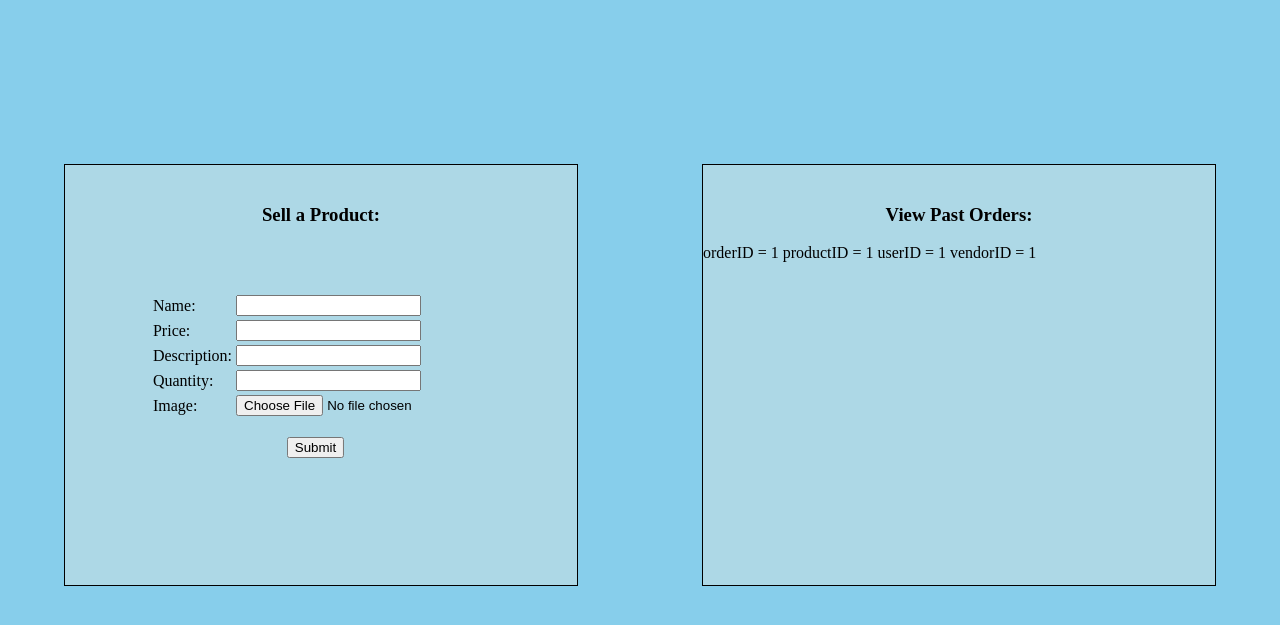
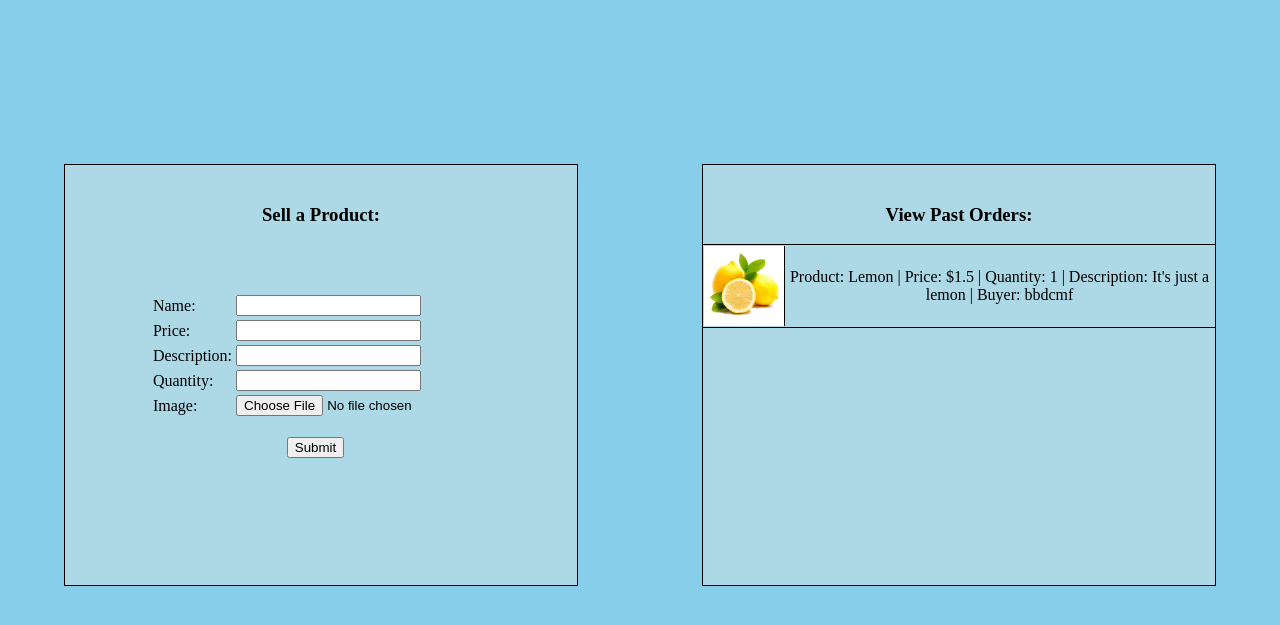
Before and after one commit to bbdcmf/ITS450-Final, a PHP site: page /orders.php in a window 1280 px wide. Shown: the part 39-664 px from the top of the page. Run offline with PHP 8.4, Linux system fonts and the light colour scheme; a user stored in the database is signed in; data comes from the database, SQL or seed files in the repository; both versions use the stored data as it was before the commit; tables that the repository leaves empty hold one stand-in row (values such as "Sample post").

Commit message:
Changes to be committed: 	modified:   Caddyfile 	modified:   Dockerfile 	modified:   README.md 	modified:   css/project.css 	modified:   docker-compose.yml 	modified:   header.php 	modified:   html/account.html 	modified:   html/index.html 	modified:   html/loggedIn.html 	modified:   html/loggedOut.html 	modified:   html/login.html 	modified:   html/orders.html

```diff
--- a/css/project.css
+++ b/css/project.css
@@ -124,8 +124,8 @@ body {
   overflow-x: hidden;
   padding-top: 20px;
   z-index: 1;
+}
 
-}
 .left {
   margin-left: 5%;
   left: 0;
@@ -138,6 +138,23 @@ body {
   right: 0;
   border: 1px solid black;
   background-color: lightblue;
+  overflow-y: auto;
+}
+
+.basicOrders {
+  height: 50%;
+  width: 40%;
+  overflow-x: hidden;
+  padding-top: 20px;
+  z-index: 1;
+  position:absolute;
+  left:50%;
+  top:20%;
+  -webkit-transform:translate(-50%,0);
+  transform:translate(-50%,0);
+  border: 1px solid black;
+  background-color: lightblue;
+  overflow-y: auto;
 }
 
 .makeOrder {
@@ -176,6 +193,38 @@ body {
   border-right: 1px solid black;
 }
 
+.pastOrderstd img {
+  display: inline-block;
+  height: 80px;
+  width: 80px;
+  float: left;
+  border-right: 1px solid black;
+}
+
+.pastOrdersItem {
+  height: 100%;
+  text-align: center;
+  display: flex;
+  justify-content: center;
+  align-items: center;
+}
+
+.pastOrders {
+  margin: 0 auto;
+  width: 100%;
+  border-collapse: collapse;
+}
+
+.pastOrders tr {
+  border-top: 1px solid black;
+  border-bottom: 1px solid black;
+}
+
+
+.pastOrders td {
+  height: 50px;
+}
+
 a:link {
   color: black;
   font-weight: bold;
@@ -183,9 +232,9 @@ a:link {
 }
 
 .purchaseDiv {
-  height: 200px;
+  height: 170px;
+  width: 400px;
   border: 1px solid black;
-  text-align: center;
   padding-left: 20px;
   padding-right: 20px;
   display: flex;
--- a/html/index.html
+++ b/html/index.html
@@ -1,5 +1,5 @@
 	<head>
-		<title>Lemon Shop</title>
+		<title>Shop</title>
 	</head>
 	<body>
 		<h3 class='indexWelcome'>Welcome to the Shop!</h3>
--- a/html/orders.html
+++ b/html/orders.html
@@ -1,31 +1,8 @@
+<html>
 <head>
 	<title>Orders</title>
 </head>
 <body>
-	<div class="split left">
-		<h3 style="text-align: center">Sell a Product:</h3>
-		<div class="makeOrder">
-			<form method="POST" action="orders.php" enctype="multipart/form-data">
-				<table>
-					<tr>
-						<td>Name:</td>
-						<td><input type="text" name="name" minlength="1" /></td>
-					</tr>
-					<tr>
-						<td>Price:</td>
-						<td><input type="number" name="price" min="0" step="0.01" /></td>
-					</tr>
-					<tr>
-						<td>Description:</td>
-						<td><input type="text" name="description" minlength="1" /></td>
-					</tr>
-					<tr>
-						<td>Quantity:</td>
-						<td><input type="number" name="quantity" min="1" /></td>
-					</tr>
-					<tr>
-						<td>Image:</td>
-						<td><input type='file' name='image' id='image' /></td>
-					</tr>
-				</table>
-				<br />
+	<div class="basicOrders">
+	<h3 style="text-align: center;">View Past Orders:</h3>
+	<table class="pastOrders">
--- /dev/null
+++ b/html/ordersAdmin.html
@@ -0,0 +1,31 @@
+<head>
+	<title>Orders</title>
+</head>
+<body>
+<div class="split left">
+		<h3 style="text-align: center">Sell a Product:</h3>
+		<div class="makeOrder">
+			<form method="POST" action="orders.php" enctype="multipart/form-data">
+				<table>
+					<tr>
+						<td>Name:</td>
+						<td><input type="text" name="name" minlength="1" /></td>
+					</tr>
+					<tr>
+						<td>Price:</td>
+						<td><input type="number" name="price" min="0" step="0.01" /></td>
+					</tr>
+					<tr>
+						<td>Description:</td>
+						<td><input type="text" name="description" minlength="1" /></td>
+					</tr>
+					<tr>
+						<td>Quantity:</td>
+						<td><input type="number" name="quantity" min="1" /></td>
+					</tr>
+					<tr>
+						<td>Image:</td>
+						<td><input type='file' name='image' id='image' /></td>
+					</tr>
+				</table>
+				<br />
--- a/orders.php
+++ b/orders.php
@@ -2,25 +2,19 @@
 // TODO: Take the info from the database and send it to the 'View Past Orders' div.
 
 require('header.php');
-require('html/orders.html');
+// If the admin is checking the orders page
+if(isset($_SESSION['username']) and $_SESSION['username'] == 'vendor'){
+	require('html/ordersAdmin.html');
 	// Add the CSRF token by hashing the data 'orders.php' using SHA256 with the session token as the secret key
 	echo('			<input type="hidden" name="csrf-token" value="' . hash_hmac("sha256", "orders.php", $_SESSION["token"]) . '" />
 				<input type="submit" name="makeOrderSubmit" value="Submit" style="margin-left: 40%;" />
 			</form>
 		</div>');
-
 	$target_dir = "uploads/"; // The folder where the images will be stored in the webserver
 	$errorstr = 'Error: '; // Init. the error string in case there are errors
 
-// Get the user's userID from the database (used for SQL below)
-$stmt = $db->prepare("SELECT id FROM users WHERE username=?");
-$stmt->bind_param("s", $_SESSION['username']);
-$stmt->execute();
-$result = $stmt->get_result();
-$user = $result->fetch_assoc();
-$userID = $user['id'];
 
-// If the user has pressed the 'Submit' button
+	// If the admin has pressed the 'Submit' button
 	if(isset($_POST['makeOrderSubmit']) and !empty($_POST['csrf-token'])){
 		// Hash the data 'orders.php' using SHA256 with the session token as the secret key
 		$token = hash_hmac('sha256', 'orders.php', $_SESSION['token']);
@@ -93,19 +87,56 @@ if(isset($_POST['makeOrderSubmit']) and !empty($_POST['csrf-token'])){
 
 	echo("</div>
 		<div class='split right'>
-		<h3 style='text-align: center'>View Past Orders:</h3>");
+			<h3 style='text-align: center'>View Past Orders:</h3>
+			<table class='pastOrders'>");
 
-		// Get all of the orders that the user bought or sold
-		$stmt = $db->prepare("SELECT * FROM orders WHERE userID = ? OR vendorID = ?");
-		$stmt->bind_param("ii", $userID, $userID);
+			// Get all the data for each order placed
+			$stmt = $db->query("SELECT * FROM orders");
+			while($order = $stmt->fetch_assoc()){
+				$stmt2 = $db->prepare("SELECT * FROM shop WHERE productID = ?");
+				$stmt2->bind_param("i", $order['productID']);
+				$stmt2->execute();
+				$result2 = $stmt2->get_result();
+				$row = $result2->fetch_assoc();
+
+				// Get the name of the user who placed each order
+				$stmt3 = $db->prepare("SELECT username FROM users WHERE id = ?");
+				$stmt3->bind_param("i", $order['userID']);
+				$stmt3->execute();
+				$result3 = $stmt3->get_result();
+				$buyer = $result3->fetch_assoc();
+				echo("<tr><td class='pastOrderstd'><img src='" . $row['imgPath'] . "' /><div class='pastOrdersItem'>" . "Product: " .  $row['item'] . " | Price: $" . $row['price'] .  " | Quantity: " . $row['quantity'] . " | Description: ". $row['description'] . " | Buyer: " . $buyer['username'] . "</td></tr></div>");
+			}
+			echo("</table>");
+
+	echo("</div>
+</body>
+</html>");
+}
+
+// If a regular user is checking their orders
+else{
+	require('html/orders.html');
+	// Get the user's userID from the database (used for SQL below)
+	$stmt = $db->prepare("SELECT id FROM users WHERE username=?");
+	$stmt->bind_param("s", $_SESSION['username']);
+	$stmt->execute();
+	$result = $stmt->get_result();
+	$user = $result->fetch_assoc();
+	$userID = $user['id'];
+
+	$stmt = $db->prepare("SELECT * FROM orders WHERE userID = ?");
+	$stmt->bind_param("i", $userID);
 	$stmt->execute();
 	$result = $stmt->get_result();
 	while($order = $result->fetch_assoc()){
-			echo('orderID = ' . $order['orderID'] . ' productID = ' . $order['productID'] . ' userID = ' . $order['userID'] . ' vendorID = ' . $order['vendorID']);
+		$stmt2 = $db->prepare("SELECT * FROM shop WHERE productID = ?");
+		$stmt2->bind_param("i", $order['productID']);
+		$stmt2->execute();
+		$result2 = $stmt2->get_result();
+		$row = $result2->fetch_assoc();
+		echo("<tr><td class='pastOrderstd'><img src='" . $row['imgPath'] . "' /><div class='pastOrdersItem'>" . "Product: " .  $row['item'] . " | Price: $" . $row['price'] .  " | Quantity: " . $row['quantity'] . " | Description: ". $row['description'] . "</div><a href='" . ENC_URL . "purchase.php?id=" . $row['productID'] . "' style='margin-left:40%;'/></td></tr>");
 	}
-
-// TODO: Show orders that the user has purchased in the past and if there are none, send a message saying so
-echo("</div>
-</body>
-</html>");
+	echo("</table></div></body></html>");
+}
 ?>
```
Also changed, not shown: orderComplete.php (+18 -2 lines), project.sql (+14 -9 lines), purchase.php (+34 -21 lines), register.php (+1 -8 lines). Lines whose indentation alone changed are shown as unchanged.
